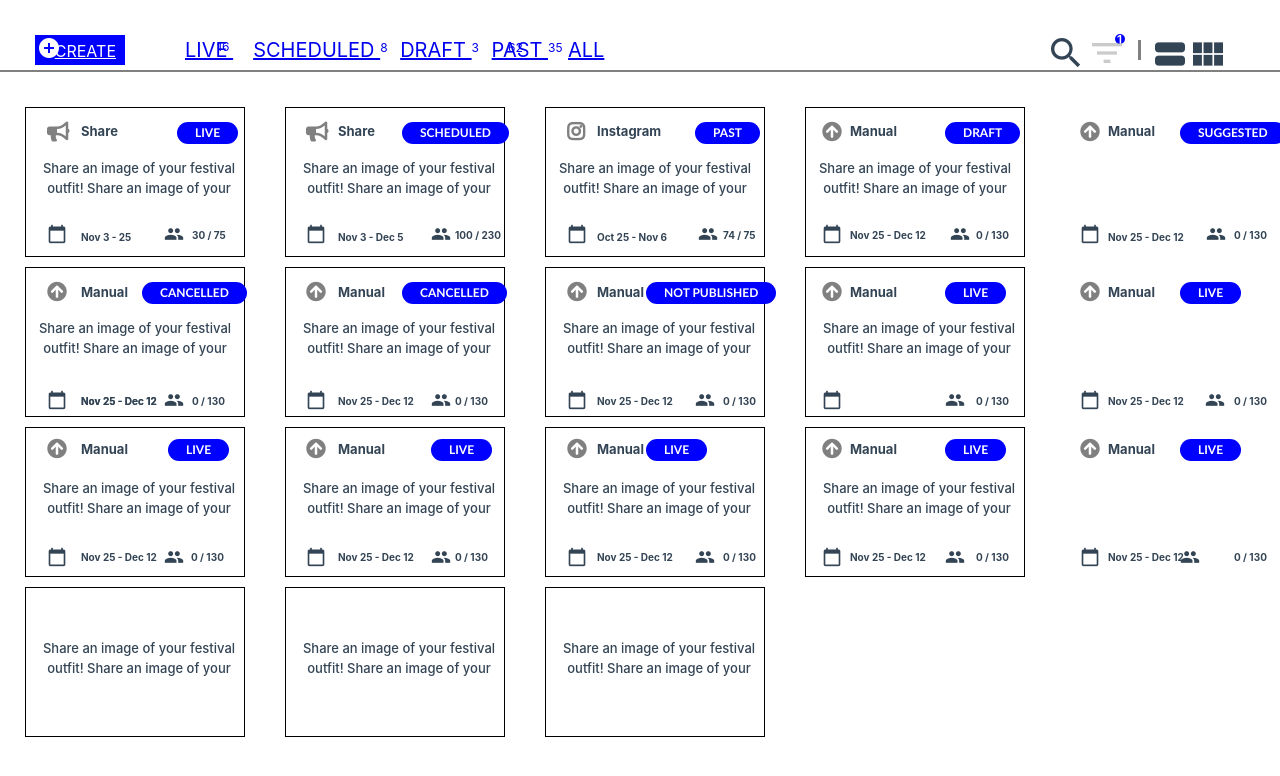
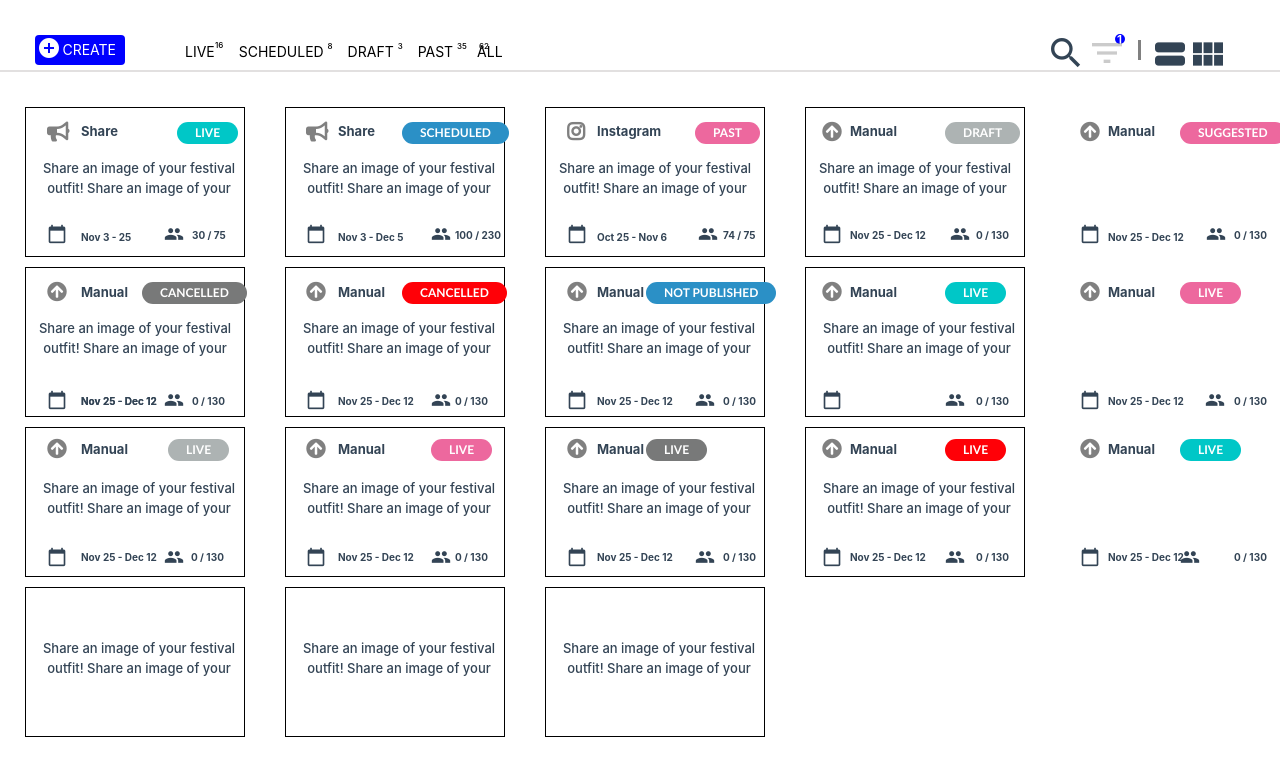
Before and after one commit to mflorence1989/sltest, a React app: page / in a window 1280 px wide. Built offline with nearby package versions, Linux system fonts and the light colour scheme.

Commit message:
implement styling for flexbox

```diff
--- a/assets/sass/header.scss
+++ b/assets/sass/header.scss
@@ -1,8 +1,19 @@
+a{
+  text-decoration: none;
+  font-size: 0.7rem;
+  font-weight: 400;
+  color: black;
+}
+span{
+  font-weight: 500;
+}
 header{
+
   padding:35px;
-  border-bottom: solid 2px grey;
+  border-bottom: solid 2px #e2e0e0;
   .logo{
 
+    border-radius: 4px;
     text-align: center;
     background: blue;
     color: white;
@@ -17,7 +28,7 @@ header{
       color:white;
       top: 8px;
       right: 9px;
-      font-size: .8rem;
+
       position: absolute;
 
     }
@@ -27,6 +38,7 @@ header{
     position: absolute;
     right: 64px;
     top: 1px;
+    cursor: pointer;
   }
 
   .header-menu{
@@ -38,16 +50,16 @@ header{
     }
     .live{
       span{
-        font-size: 0.6rem;
+        font-size: 0.4rem;
         position: absolute;
-        left: 217px;
+        left: 215px;
         top: 41px;
 
       }
     }
     .schedule{
       span{
-        font-size: 0.6rem;
+        font-size: 0.4rem;
         position: absolute;
         top: 42px;
 
@@ -55,7 +67,7 @@ header{
     }
     .past{
       span{
-        font-size: 0.6rem;
+        font-size: 0.4rem;
         position: absolute;
         top: 42px;
 
@@ -63,7 +75,7 @@ header{
     }
     .draft {
       span{
-        font-size: 0.6rem;
+        font-size: 0.4rem;
         position: absolute;
         top: 42px;
 
@@ -71,10 +83,10 @@ header{
     }
     .all{
       span{
-        font-size: 0.6rem;
+        font-size: 0.4rem;
         position: absolute;
         top: 42px;
-        left: 508px;
+        left: 479px;
       }
     }
 
--- a/assets/sass/main.scss
+++ b/assets/sass/main.scss
@@ -22,7 +22,6 @@ html,body {
   padding: 25px ;
   margin: 0 auto;
   list-style: none;
-
   display: -webkit-box;
   display: -moz-box;
   display: -ms-flexbox;
@@ -56,8 +55,7 @@ html,body {
   position: absolute;
   left: 177px;
   top: 122px;
-  background:    #3d85c6;
-  background:    blue;
+  background:    #00C7C7;
   border-radius: 1000px;
   padding:       5px 18px;
   color:         #ffffff;
@@ -133,8 +131,7 @@ p{
   position: absolute;
   left: 402px;
   top: 122px;
-  background:    #3d85c6;
-  background:    blue;
+  background:    #2B90C6;
   border-radius: 1000px;
   padding:       5px 18px;
   color:         #ffffff;
@@ -209,8 +206,7 @@ p{
   position: absolute;
   left: 695px;
   top: 122px;
-  background: #3d85c6;
-  background:    blue;
+  background: #ED689E;
   border-radius: 1000px;
   padding:       5px 18px;
   color:         #ffffff;
@@ -282,7 +278,6 @@ p{
   .fas{
   color: grey;
   position: absolute;
-
   font-size: 20px;
   left: 822px;
   top: 122px;
@@ -292,8 +287,7 @@ p{
   position: absolute;
   left: 945px;
   top: 122px;
-  background: #3d85c6;
-  background:    blue;
+  background: #ADB3B3;
   border-radius: 1000px;
   padding:       5px 18px;
   color:         #ffffff;
@@ -368,8 +362,7 @@ p{
   position: absolute;
   left: 1180px;
   top: 122px;
-  background: #3d85c6;
-  background:    blue;
+  background:#ED689E;
   border-radius: 1000px;
   padding:       5px 18px;
   color:         #ffffff;
@@ -445,10 +438,8 @@ p{
 .rightside{
   position: absolute;
   left: 142px;
-
   top: 282px;
-  background:    #3d85c6;
-  background:    blue;
+  background:#787979;
   border-radius: 1000px;
   padding:       5px 18px;
   color:         #ffffff;
@@ -521,10 +512,8 @@ p{
 .rightside{
   position: absolute;
   left: 402px;
-
   top: 282px;
-  background:    #3d85c6;
-  background:    blue;
+  background:#FF0007;
   border-radius: 1000px;
   padding:       5px 18px;
   color:         #ffffff;
@@ -598,11 +587,8 @@ p{
 .rightside{
   position: absolute;
   left: 646px;
-
-
   top: 282px;
-  background:    #3d85c6;
-  background:    blue;
+  background:#2B90C6;
   border-radius: 1000px;
   padding:       5px 18px;
   color:         #ffffff;
@@ -673,11 +659,8 @@ p{
 .rightside{
   position: absolute;
   left: 1180px;
-
-
   top: 282px;
-  background:    #3d85c6;
-  background:    blue;
+  background:#ED689E;
   border-radius: 1000px;
   padding:       5px 18px;
   color:         #ffffff;
@@ -748,11 +731,8 @@ p{
 .rightside{
   position: absolute;
   left: 945px;
-
-
   top: 282px;
-  background:    #3d85c6;
-  background:    blue;
+  background:#00C7C7;;
   border-radius: 1000px;
   padding:       5px 18px;
   color:         #ffffff;
@@ -785,7 +765,6 @@ p{
 }
 .date{
   font-size: 10px;
-
   left: 81px;
   top: 326px;
 }
@@ -824,11 +803,8 @@ p{
 .rightside{
   position: absolute;
   left: 168px;
-
-
   top: 439px;
-  background:    #3d85c6;
-  background:    blue;
+  background:   #ADB3B3;
   border-radius: 1000px;
   padding:       5px 18px;
   color:         #ffffff;
@@ -900,11 +876,8 @@ p{
 .rightside{
   position: absolute;
   left: 431px;
-
-
   top: 439px;
-  background:    #3d85c6;
-  background:    blue;
+  background:#ED689E;
   border-radius: 1000px;
   padding:       5px 18px;
   color:         #ffffff;
@@ -975,11 +948,8 @@ p{
 .rightside{
   position: absolute;
   left: 646px;
-
-
   top: 439px;
-  background:    #3d85c6;
-  background:    blue;
+  background:#787979;
   border-radius: 1000px;
   padding:       5px 18px;
   color:         #ffffff;
@@ -1050,11 +1020,8 @@ p{
 .rightside{
   position: absolute;
   left: 945px;
-
-
   top: 439px;
-  background:    #3d85c6;
-  background:    blue;
+  background:#FF0007;
   border-radius: 1000px;
   padding:       5px 18px;
   color:         #ffffff;
@@ -1126,8 +1093,7 @@ p{
   position: absolute;
   left: 1180px;
   top: 439px;
-  background:    #3d85c6;
-  background:    blue;
+  background:#00C7C7;
   border-radius: 1000px;
   padding:       5px 18px;
   color:         #ffffff;
```
Also changed, not shown: public/css/header.css, public/css/main.css.
